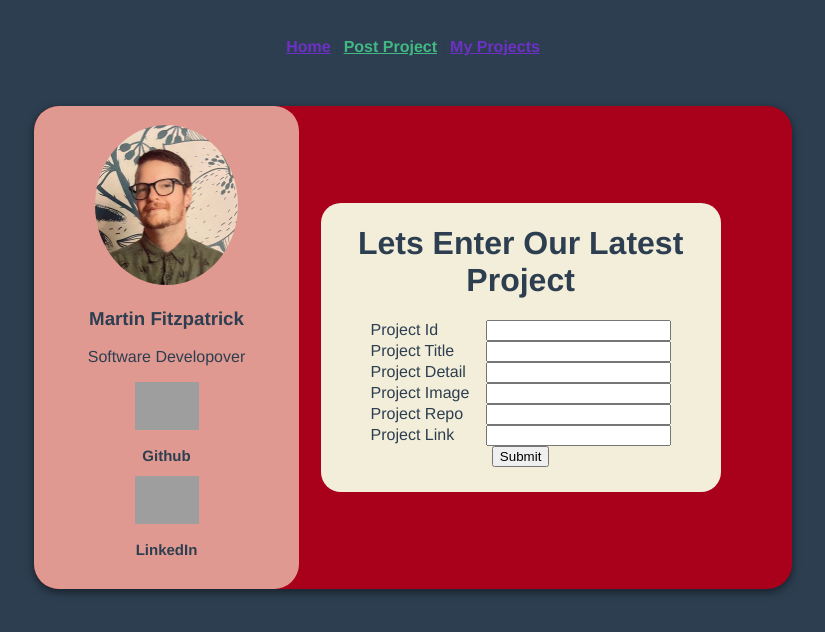
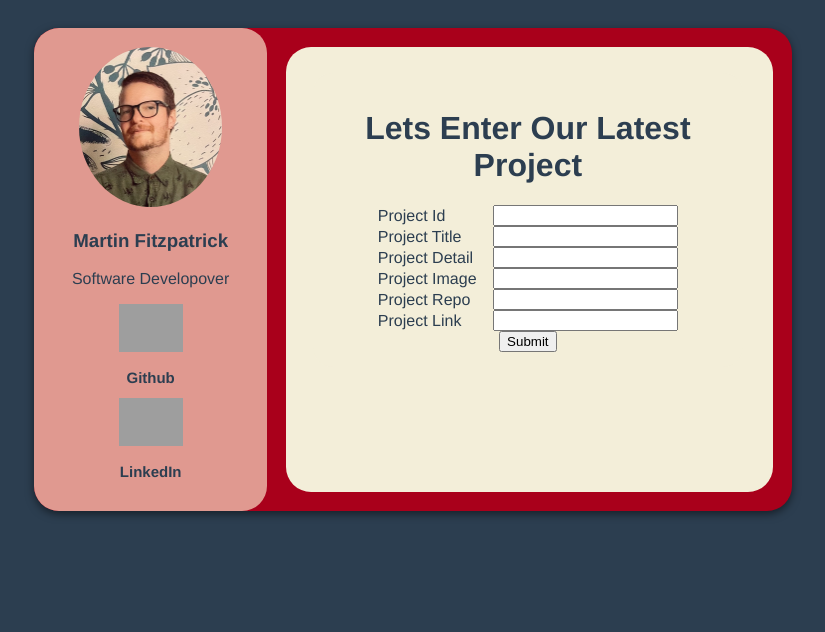
Before and after one commit to krsnamara/portfolio-in-vuejs, a Vue app: page /post in a window 1280 px wide. Shown: the top 632 px of the page, without its empty margins (227-1052 px from the left). Built offline with nearby package versions, Linux system fonts and the light colour scheme; grey boxes are pictures that could not be loaded.

Commit message:
updating styling and routes

```diff
--- a/src/App.vue
+++ b/src/App.vue
@@ -1,9 +1,9 @@
 <template>
-  <nav>
+  <!-- <nav>
     <router-link to="/">Home</router-link> |
     <router-link to="/post">Post Project</router-link>         |
     <router-link to="/projects">My Projects</router-link>
-  </nav>
+  </nav> -->
   <router-view/>
 </template>
 
--- a/src/components/MainCard.vue
+++ b/src/components/MainCard.vue
@@ -117,7 +117,7 @@
             margin: 2.5%;
             width: 70%;
             padding: 15px;
-            border-radius: 10%;
+            border-radius: 25px;
 
         }
         .about-me{
--- a/src/components/PostProjects.vue
+++ b/src/components/PostProjects.vue
@@ -22,7 +22,7 @@
                         </div>
                 </div>
             </div>
-            <div class="outer-wrapper">
+            <div class="container-two">
                 <div class="input-wrapper">
                     <div>
                         <h1>Lets Enter Our Latest Project</h1>
@@ -99,10 +99,12 @@
         background-color: #F3EED9;
         border-radius: 20px;
         stroke: black 2px solid;
-        width: 60%;
+        margin: 2.5%;
+        width: 70%;
+        padding: 15px;
         min-width: 400px;
         max-width: 450px;
-        padding-bottom: 25px;
+        /* padding-bottom: 25px; */
         display: flex;
         flex-direction: column;
     }
--- a/src/components/ProjectsCard.vue
+++ b/src/components/ProjectsCard.vue
@@ -1,24 +1,14 @@
 <template>
-    <!-- <div class="main-container">
-        <div class="project-card" v-for="(items, index) in projectData.ProjectsArray" v-bind:key="items">
-            <h2>{{projectData.ProjectsArray[index].Title}}</h2>
-            <img :src="projectData.ProjectsArray[index].Image" alt="">
-            <p>{{ projectData.ProjectsArray[index].About}}</p>
-            <div class="links">
-                <a :href="projectData.ProjectsArray[index].Link1" target="_blank">
-                    <img src="https://www.svgrepo.com/show/68072/github-logo-face.svg" alt="">
-                </a>
-                <a :href="projectData.ProjectsArray[index].Link2" target="_blank">
-                    <img src="https://www.svgrepo.com/show/273836/links-link.svg" alt="">
-                </a>
-            </div>
-        </div>
-    </div> -->
+    <nav>
+    <router-link to="/">Home</router-link> |
+    <router-link to="/post">Post Project</router-link>         |
+    <router-link to="/projects">My Projects</router-link>
+  </nav>
     <div class="main-container">
         <div class="project-card" v-for="(items, index) in lambdaReturnData.Items" v-bind:key="items">
             <h2>{{lambdaReturnData.Items[index].title}}</h2>
             <img :src="lambdaReturnData.Items[index].image" alt="">
-            <p>{{ lambdaReturnData.Items[index].detail}}</p>
+            <p class="detail-container">{{ lambdaReturnData.Items[index].detail}}</p>
             <div class="links">
                 <a :href="lambdaReturnData.Items[index].repo" target="_blank">
                     <img src="https://www.svgrepo.com/show/68072/github-logo-face.svg" alt="">
@@ -29,22 +19,13 @@
             </div>
         </div>
     </div>
-        <!-- This was a test before building out the lambdaReturnData cards
-    <div>
-        <button @click="GetProjects">Click</button>
-    </div>
-
-    {{lambdaReturnData}} -->
     </template>
 
     <script>
     import axios from 'axios'
-    // import jsonData from "/projects.json"
-    // axios.defaults.withCredentials = false
     export default {
         data(){
             return{
-                // projectData: jsonData,
                 lambdaReturnData: {},
             }
         },
@@ -66,25 +47,34 @@
 
     <style scoped>
         .main-container{
-            margin-top: 5%;
+            /* margin-top: 5%; */
             display: flex;
-            /* flex-direction: column; */
             justify-content: center;
             align-items: center;
             flex-wrap: wrap;
         }
         .project-card{
+            display: flex;
+            flex-direction: column;
             margin: 10px;
             padding: 10px;
-            width: 60%;
+            width: 520px;
+            height: 700px;
             flex-wrap: 0 0 40%;
+            justify-content:start;
+            align-items: center;
             background-color: #F3EED9;
-            /* background-color: white; */
             border-radius: 25px;
             box-shadow: rgb(0, 0, 0, .24) 0px 3px 8px;
         }
         .project-card img{
           height: 20rem;
+          max-width: 520px;
+
+        }
+        .detail-container {
+            max-width:60%;
+            text-align: center;
         }
 
         .links{
@@ -100,6 +90,5 @@
         .links img:hover{
             background-color: rgb(9, 9, 236, .5);
             border-radius: 20px;
-            /* filter: invert(100%); */
         }
     </style>
```
